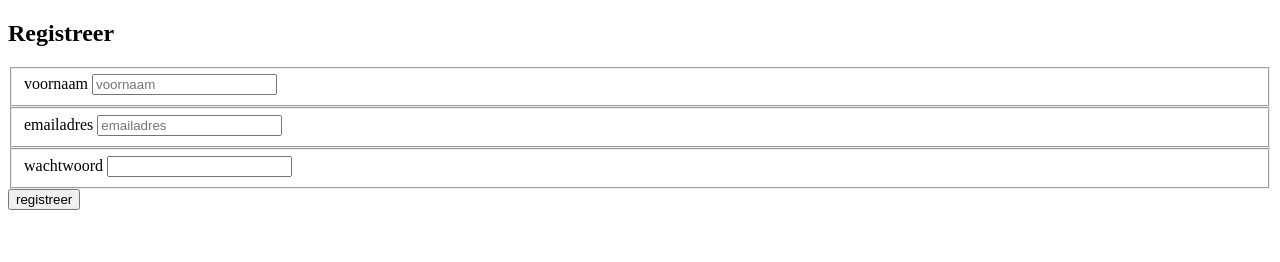
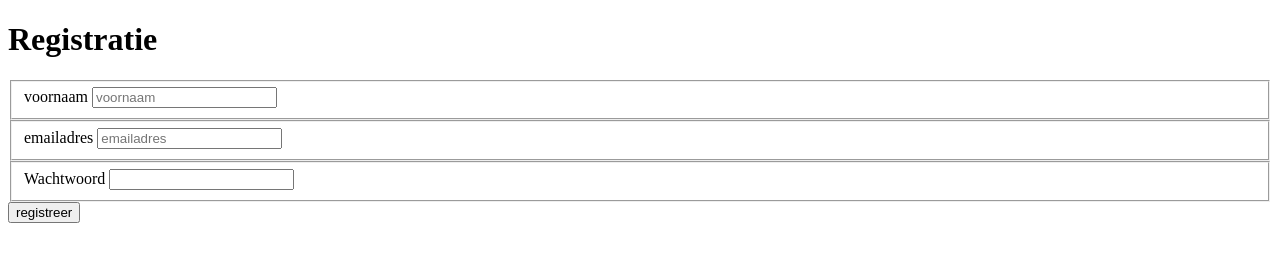
Before and after one commit to SBindels/tech, a website: page view/form.ejs in a window 1280 px wide. Drawn offline with nearby package versions, Linux system fonts and the light colour scheme; files that its build step writes are made by us from their sources.

Commit message:
update formulier

```diff
--- a/view/form.ejs
+++ b/view/form.ejs
@@ -1,9 +1,9 @@
 <!DOCTYPE html>
 <html>
   <body>
+    <h1>Registratie</h1>
     <section class="registratie">
-      <form action="/register" method="POST">
-        <h2>Registreer</h2>
+      <form action="">
         <fieldset>
           <label for="voornaam">voornaam</label>
           <input
@@ -25,12 +25,14 @@
         </fieldset>
 
         <fieldset>
-          <label for="password">wachtwoord</label>
-          <input type="password" id="password" name="password" required />
+          <label for="pass">Wachtwoord</label>
+          <input type="password" id="pass" name="wachtwoord" required />
         </fieldset>
+      </form>
 
-        <button type="submit">registreer</button>
-      </form>
+      <section class="button">
+        <button type="button" name="button">registreer</button>
+      </section>
     </section>
   </body>
 </html>
```
Also changed, not shown: view/login.ejs (+13 -1 lines).
